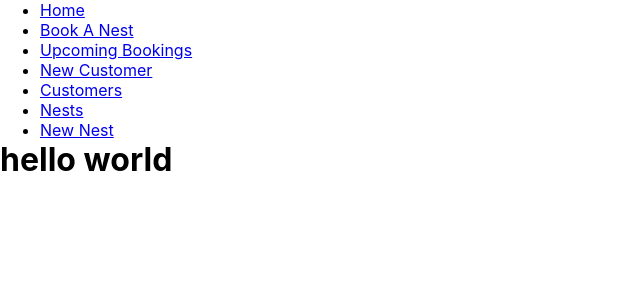
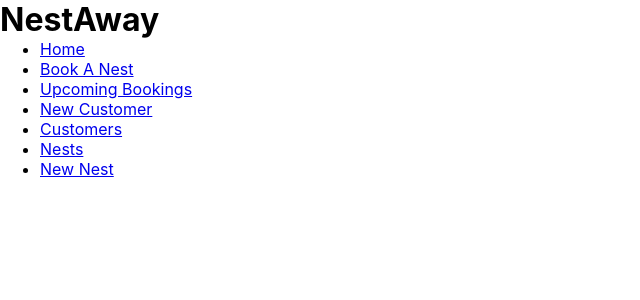
Before and after one commit to BornaMaticic/NestAway, a React (Create React App) app in the folder frontend/: page /bookings in a window 1280 px wide. Shown: the top 300 px of the page, without its empty margins (0-640 px from the left). Built offline with nearby package versions, Linux system fonts and the light colour scheme; no server answers.

Commit message:
started projections for front end to grab customer and property

```diff
--- a/frontend/src/components/Bookings.js
+++ b/frontend/src/components/Bookings.js
@@ -1,9 +1,20 @@
 import React from 'react';
 
 const Bookings = (props) => {
+  console.log("customer", props.booking.customer);
+  console.log("property", props.booking.property);
+
+  // const { totalPrice, customer, property, startDate, endDate} = props.bookings
+
 
   return (
-    <h1>hello world</h1>
+    <div className="booking">
+      <p>Total Price: {props.booking.totalPrice}</p>
+      <p>Customer: {props.booking.customer_id}</p>
+      <p>Property: {props.booking.property} </p>
+      <p>Start Date: {props.booking.startDate} </p>
+      <p>End Date: {props.booking.endDate} </p>
+      </div>
   )
 
 }
--- /dev/null
+++ b/frontend/src/components/BookingsList.js
@@ -0,0 +1,23 @@
+import React from 'react';
+import Bookings from './Bookings.js';
+
+const BookingsList = (props) => {
+  console.log("customer1", props.customer);
+  console.log("property1", props.property);
+  console.log(props);
+  const bookings = props.bookings.map (booking => {
+    return (
+      <li key={booking.id} className="booking-list">
+        <Bookings booking={booking} />
+        </li>
+    )
+  })
+
+  return (
+    <ul>
+      {bookings}
+    </ul>
+  )
+}
+
+export default BookingsList;
--- a/frontend/src/containers/siteContainer.js
+++ b/frontend/src/containers/siteContainer.js
@@ -10,7 +10,7 @@ import PropertyForm from '../components/PropertyForm.js';
 import Bookings from '../components/Bookings.js';
 import CustomerForm from '../components/CustomerForm.js';
 import CustomersList from '../components/CustomersList.js';
-
+import BookingsList from '../components/BookingsList.js';
 import { BrowserRouter as Router, Route } from "react-router-dom";
 
 class SiteContainer extends Component{
@@ -20,8 +20,8 @@ class SiteContainer extends Component{
     this.state = {
       properties: [],
       filteredProperties: [],
-      customers: []
-
+      customers: [],
+      bookings: []
     }
     this.selectedCustomer = null;
     this.criteria = null;
@@ -41,7 +41,11 @@ class SiteContainer extends Component{
     request.get('/api/customers').then((customersData) => {
       this.setState({customers: customersData._embedded.customers})
       console.log(this.state.customers);
-    })
+    });
+    request.get('/api/bookings').then((bookingData) => {
+     this.setState({bookings: bookingData._embedded.bookings})
+     console.log(this.state.bookings);
+   });
 
   }
 
@@ -94,8 +98,8 @@ class SiteContainer extends Component{
     return (
       <Router>
       <Fragment>
+      <h1>NestAway</h1>
       <NavBar/>
-
       <Route exact path="/" component={Home} />
 
       <Route path="/bookingform"
@@ -136,8 +140,9 @@ class SiteContainer extends Component{
       }
       />
 
-      <Route path="/bookings" component={Bookings} />
-
+      <Route path="/bookings" render={() => <BookingsList bookings={this.state.bookings} />
+      }
+      />
       </Fragment>
       </Router>
     )
```
Also changed, not shown: 1 other file (tests, documents, lock files or other folders).
